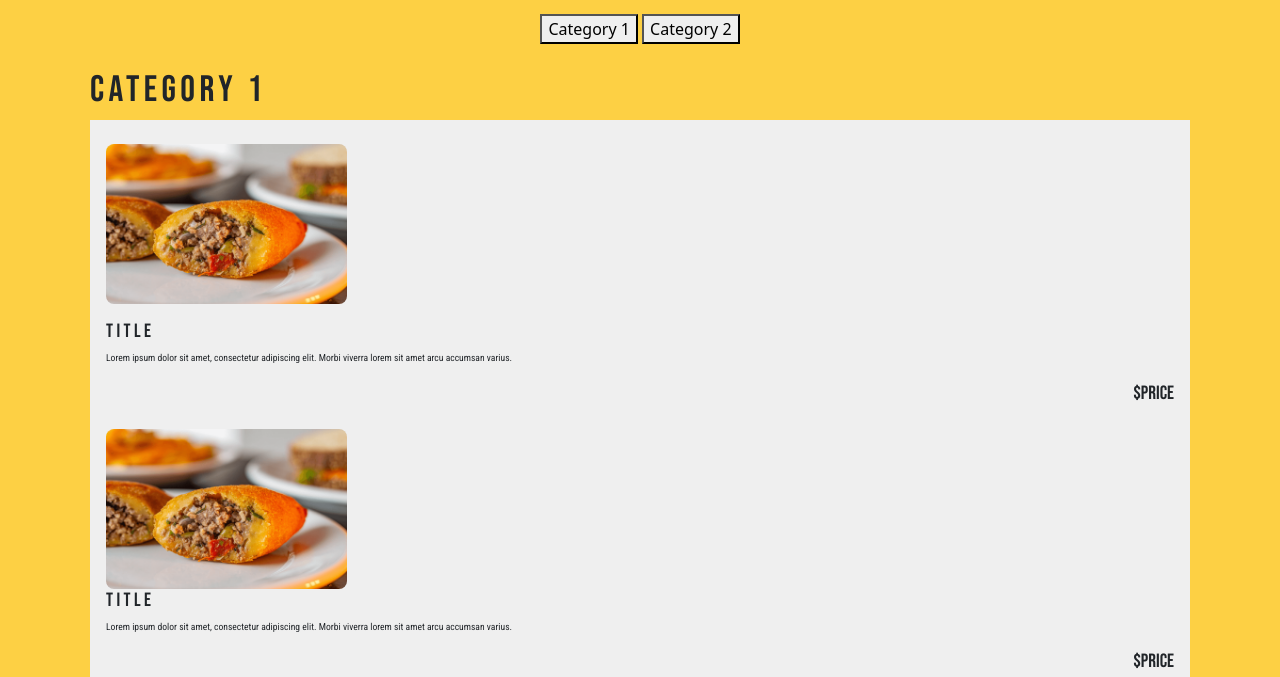
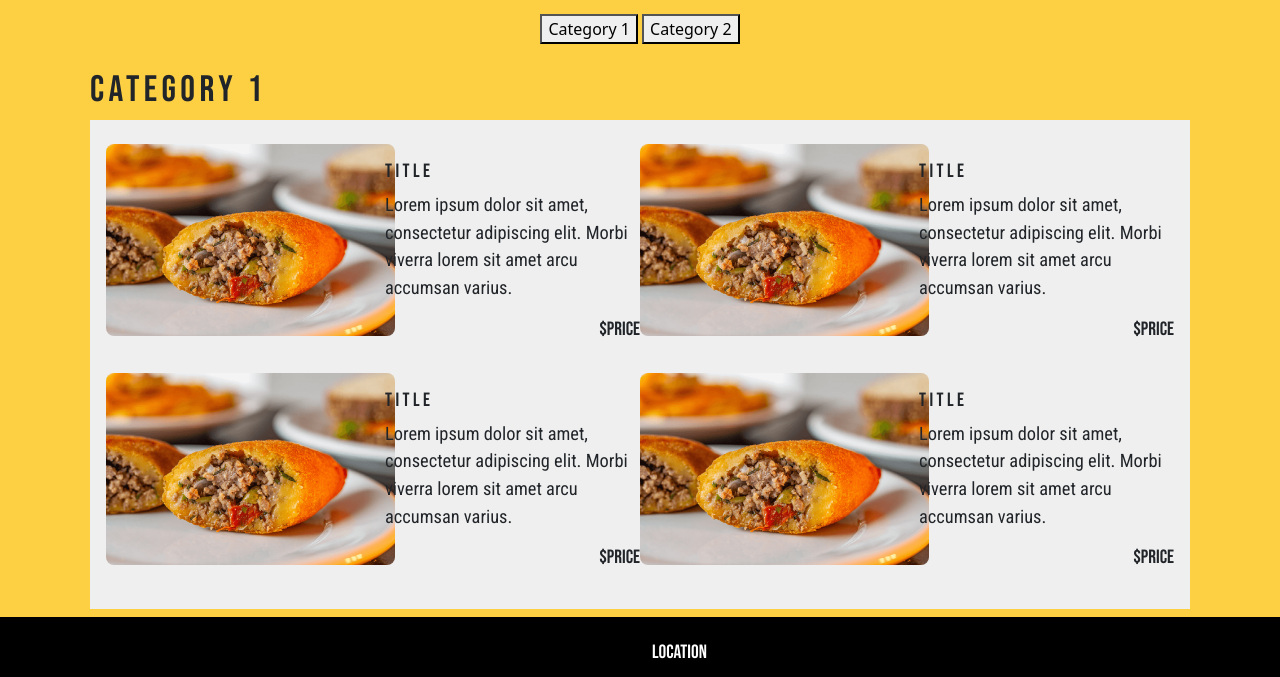
Before and after one commit to caresdev/restaurant-menu, a plain HTML site: page index.html in a window 1280 px wide. Shown: the part 810-1487 px from the top of the page. Drawn offline with nearby package versions, Linux system fonts and the light colour scheme.

Commit message:
menu sections layout bigger screens

```diff
--- a/css/index.css
+++ b/css/index.css
@@ -13,8 +13,9 @@
     --primary-font: 'Poppins', sans-serif;
     --secondary-font: 'Bebas Neue', sans-serif;
     --terciary-font: 'Roboto Condensed', sans-serif;
-    --primary-text-size: 0.6em;
-    --secondary-text-size: 0.87em;
+    --primary-text-size: 0.85em;
+    --secondary-text-size: 1em;
+    --terciary-text-size: 1.15em;
     --slight-spacing: 0.12em;
     --greater-spacing: 0.18em;
 }
@@ -171,6 +172,12 @@ body{
 
 /* Media Queries */
 
+@media screen and (min-width: 375px){
+    .menu-img{
+        height: 12em;
+    }
+}
+
 @media  screen and (min-width: 425px) {
     h1 {
         font-size: 2.5em;
@@ -184,6 +191,14 @@ body{
     h4 {
         font-size: 0.90em;
     }
+
+    .menu-img{
+        height: 14em;
+    }
+
+    .item-description{
+        font-size: var(--secondary-text-size);
+    }
 }
 
 @media  screen and (min-width: 768px) {
@@ -194,6 +209,10 @@ body{
 
     .header-overlay{
         top: 53%
+    }
+
+    .menu-img{
+        height: 12em;
     }
 }
 
@@ -207,6 +226,10 @@ body{
     }
     h4 {
     font-size: 1em;
+    }
+
+    .item-description{
+        font-size: var(--terciary-text-size);
     }
 
 }
--- a/index.html
+++ b/index.html
@@ -72,8 +72,6 @@
       </div>
     </header>
 
-
-     <!-- Menu Items -->
     <main>
 
       <!-- Filtering menu -->
@@ -89,40 +87,60 @@
       <section class="container menu-category">
         <h2 class="category-name text-uppercase m-2"> Category 1 </h2>
 
-        <div class="section-items row justify-content-center p-3 m-2">
+        <div class="section-items row row-cols-1 row-cols-lg-2 g-4 align-items-stretch justify-content-center p-3 m-2">
           <!-- Category items -->
-          <article class="menu-item col-12">
+
+          <article class="menu-item col-md-6">
+            <div class="row">
+              <div class="col-md-6">
                 <img src="/images/menu-item.png" alt="Meaningful description of item" class="menu-img"/>
-            <div class="item-info my-3">
+              </div>
+              <div class="col-md-6 item-info my-3">
                 <h4 class="item-title text-uppercase"> Title </h4>
                 <p class="item-description"> Lorem ipsum dolor sit amet, consectetur adipiscing elit.  Morbi viverra lorem sit amet  arcu accumsan varius. </p>
                 <h4 class="item-price">$Price</h4>
               </div>
+            </div>
           </article>
-          <article class="menu-item col-12">
+          <article class="menu-item col-md-6">
+            <div class="row">
+              <div class="col-md-6">
                 <img src="/images/menu-item.png" alt="Meaningful description of item" class="menu-img"/>
-            <div class="item-info">
+              </div>
+              <div class="col-md-6 item-info my-3">
                 <h4 class="item-title text-uppercase"> Title </h4>
                 <p class="item-description"> Lorem ipsum dolor sit amet, consectetur adipiscing elit.  Morbi viverra lorem sit amet  arcu accumsan varius. </p>
                 <h4 class="item-price">$Price</h4>
               </div>
+            </div>
           </article>
-          <article class="menu-item col-12">
+          <article class="menu-item col-md-6">
+            <div class="row">
+              <div class="col-md-6">
                 <img src="/images/menu-item.png" alt="Meaningful description of item" class="menu-img"/>
-            <div class="item-info">
+              </div>
+              <div class="col-md-6 item-info my-3">
                 <h4 class="item-title text-uppercase"> Title </h4>
                 <p class="item-description"> Lorem ipsum dolor sit amet, consectetur adipiscing elit.  Morbi viverra lorem sit amet  arcu accumsan varius. </p>
                 <h4 class="item-price">$Price</h4>
               </div>
+            </div>
           </article>
-          <article class="menu-item col-12">
+          <article class="menu-item col-md-6">
+            <div class="row">
+              <div class="col-md-6">
                 <img src="/images/menu-item.png" alt="Meaningful description of item" class="menu-img"/>
-            <div class="item-info">
+              </div>
+              <div class="col-md-6 item-info my-3">
                 <h4 class="item-title text-uppercase"> Title </h4>
                 <p class="item-description"> Lorem ipsum dolor sit amet, consectetur adipiscing elit.  Morbi viverra lorem sit amet  arcu accumsan varius. </p>
                 <h4 class="item-price">$Price</h4>
               </div>
+            </div>
           </article>
+
+
+
         </div>
       </section>
 
```
Lines whose indentation alone changed are shown as unchanged.
